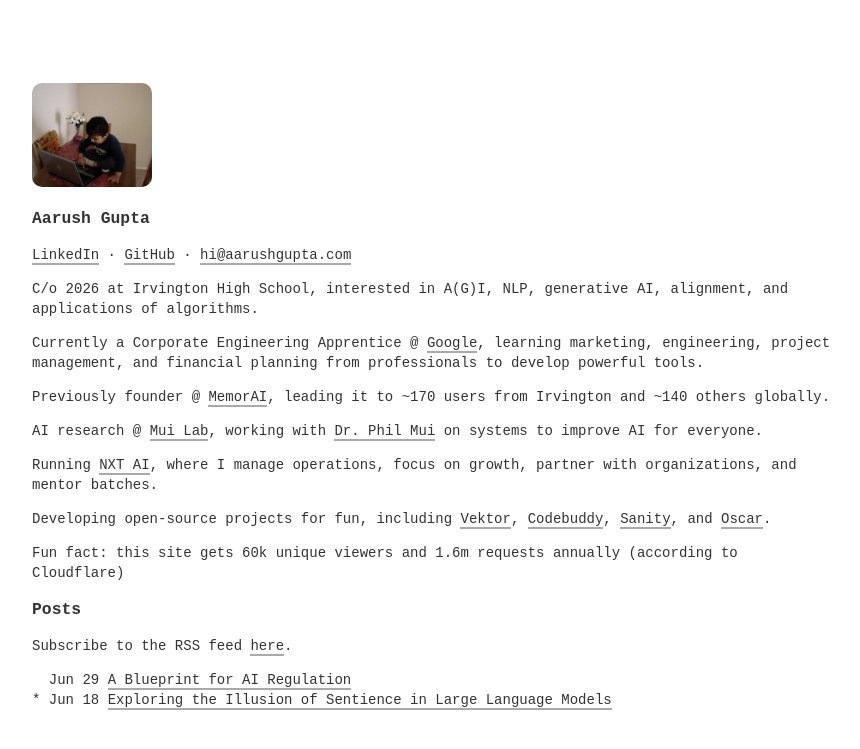
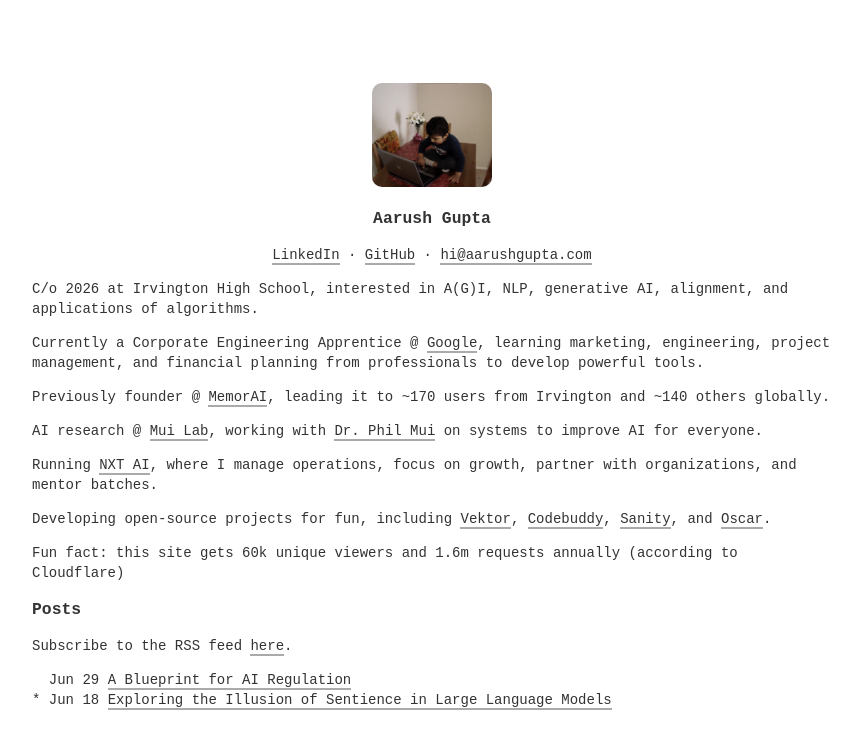
Before and after one commit to notallm/notallm.github.io, a Jekyll site: the page built from index.md, in a window 1280 px wide. Shown: the top 749 px of the page, without its empty margins (208-1068 px from the left). Built offline with Jekyll 4.4.1, drawn with Linux system fonts in a browser that asks for light colours.

Commit message:
center header links for base and post

```diff
--- a/_layouts/base.html
+++ b/_layouts/base.html
@@ -10,8 +10,16 @@
   <link rel = "icon" href = "{{ "/assets/img/pfp.png" | relative_url }}">
 </head>
 <body>
-    <img src = "{{ "/assets/img/pfp.png" | relative_url }}" alt = "profile image">
-    <h3>Aarush Gupta</h3>
+    <center>
+        <img src = "{{ "/assets/img/pfp.png" | relative_url }}" alt = "profile image">
+        <h3>Aarush Gupta</h3>
+        {% for link in page.header_links %}
+            <a href = "{{ link.url }}">{{ link.name }}</a>
+            {% if forloop.last == false %}
+                &middot;
+            {% endif %}
+        {% endfor %}
+    </center>
     {{ content }}
 </body>
 </html>
--- a/_layouts/post.html
+++ b/_layouts/post.html
@@ -2,7 +2,9 @@
 layout: base
 ---
 
-<a href = "/">../</a>
+<center>
+    <a href = "/">../</a>
+</center>
 
 <h3>{{ page.title | escape }}</h3>
 {%- assign date_format = "%b %-d, %Y" -%}
```
Also changed, not shown: index.md (+7 -2 lines).
